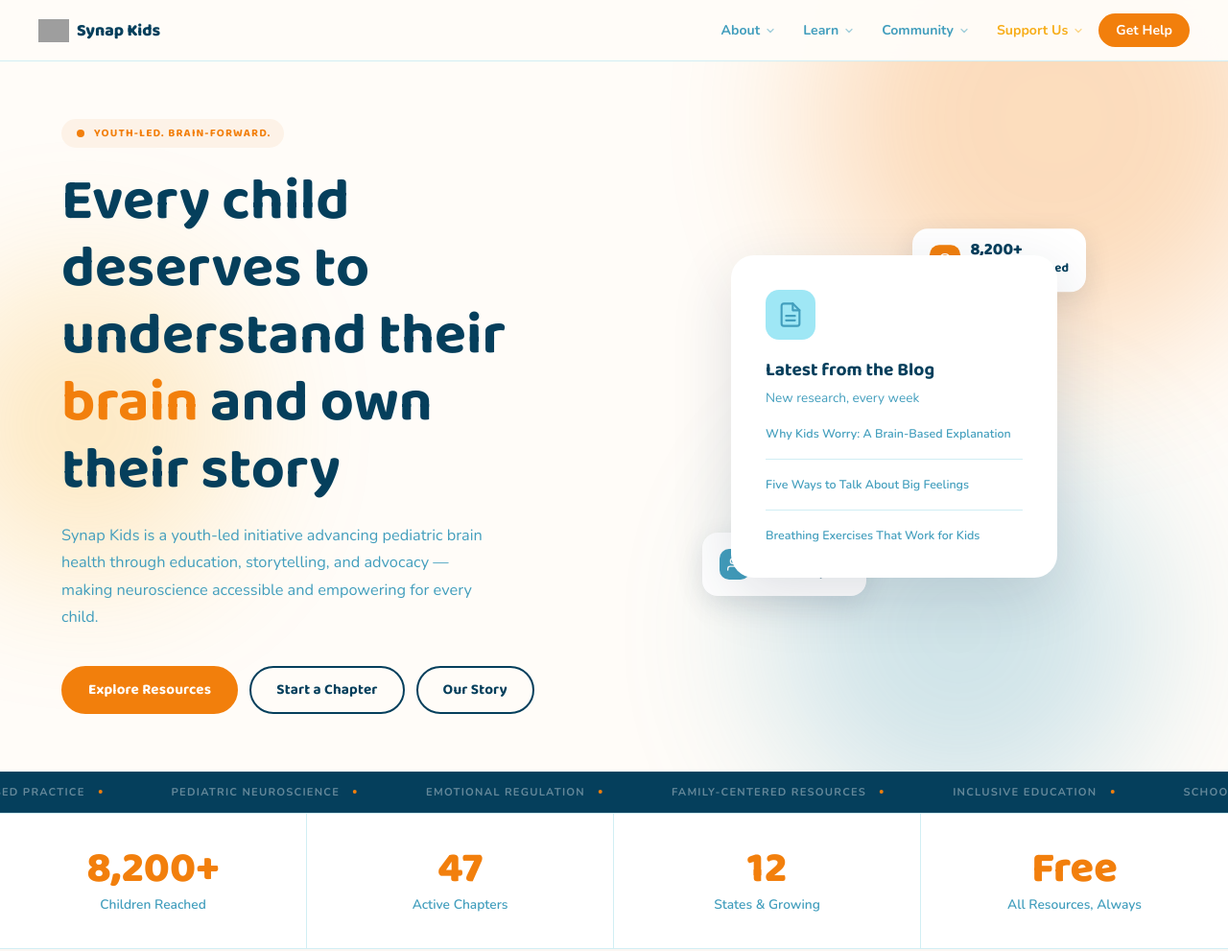
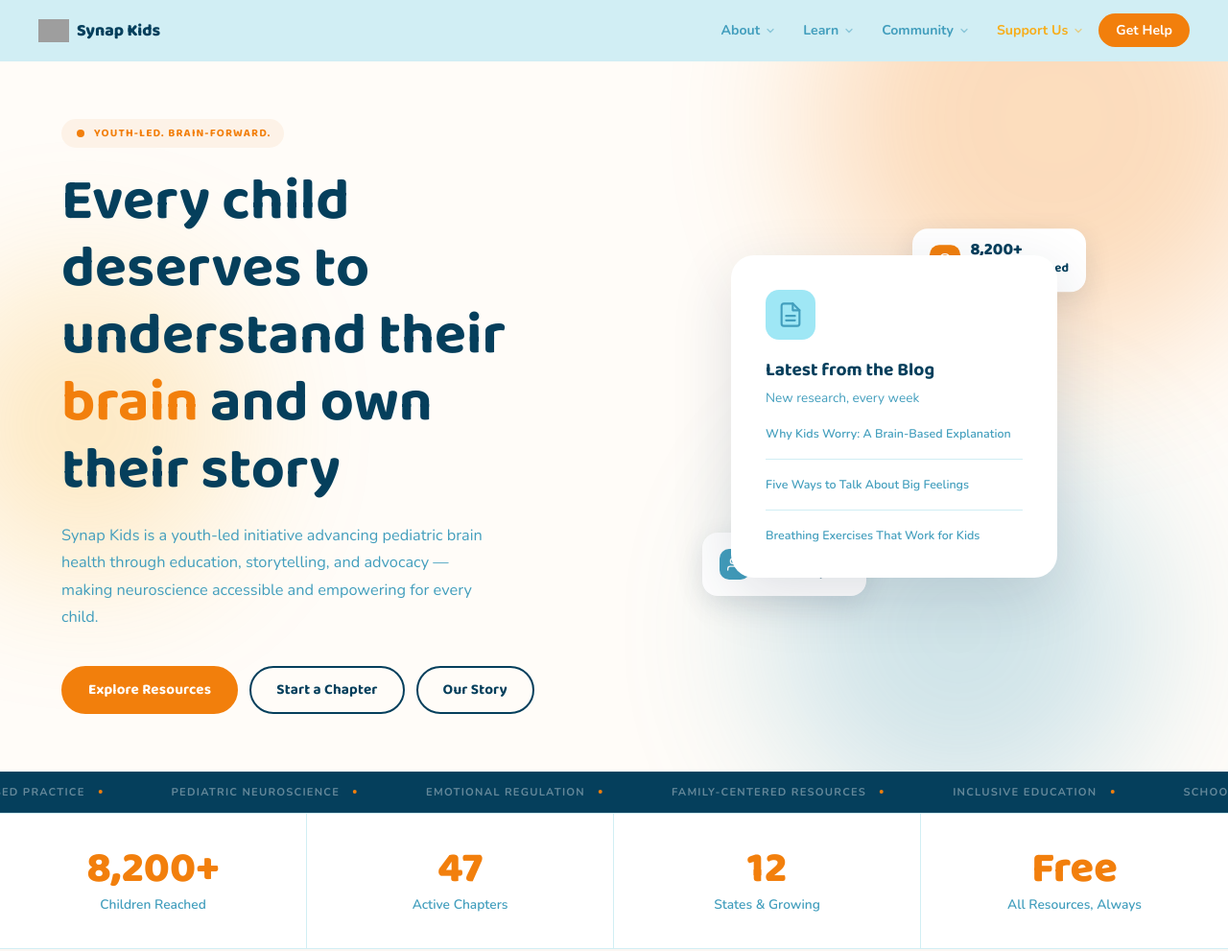
Before and after one commit to Braeden1234/SynapKids, a plain HTML site: page index.html in a window 1280 px wide. Shown: the top 991 px of the page at 96% size. Drawn offline with nearby package versions, Linux system fonts and the light colour scheme; grey boxes are pictures that could not be loaded.

Commit message:
Update global.css

```diff
--- a/assets/css/global.css
+++ b/assets/css/global.css
@@ -164,7 +164,7 @@
       align-items: center;
       justify-content: space-between;
       padding: 0 40px;
-      background: rgba(255, 252, 248, 0.97);
+      background: var(--rule);
       backdrop-filter: blur(12px);
       border-bottom: 1px solid var(--rule)
     }
```
